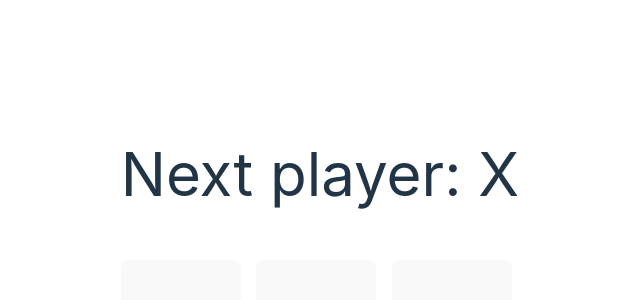
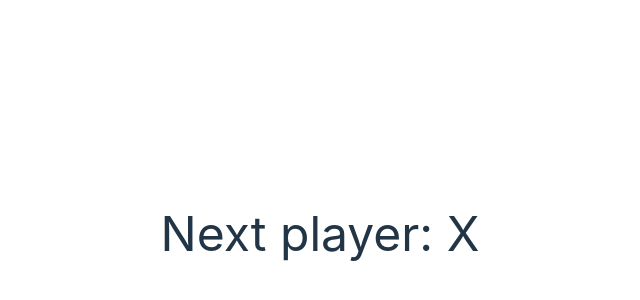
Before and after one commit to raylann-lopes/jogo-da-velha, a React (Vite) app: page / in a window 1280 px wide. Shown: the part 38-338 px from the top of the page, without its empty margins (320-960 px from the left). Built offline with nearby package versions, Linux system fonts and the light colour scheme.

Commit message:
refactor styling of Square and Board components for improved layout

```diff
--- a/src/App.tsx
+++ b/src/App.tsx
@@ -8,7 +8,7 @@ interface SquareProps {
 
 function Square({ value, onSquareClick }: SquareProps) {
   return (
-    <button className="square w-30 h-30" onClick={onSquareClick}>
+    <button className="square w-25 h-20 gap-2" onClick={onSquareClick}>
       {value}
     </button>
   );
@@ -42,9 +42,9 @@ export default function Board() {
 
   return (
     <>
-      <div className="status, text-6xl py-14"> {status}</div>
+      <div className="status, text-5xl py-14"> {status}</div>
       <div className="board-row"></div>
-      <div className="board-row grid grid-cols-3 gap-2 justify-center text-4xl text-red-700">
+      <div className="board-row grid grid-cols-3 gap-2 text-3xl text-red-700">
         <Square value={squares[0]} onSquareClick={() => handleClick(0)} />
         <Square value={squares[1]} onSquareClick={() => handleClick(1)} />
         <Square value={squares[2]} onSquareClick={() => handleClick(2)} />
```
